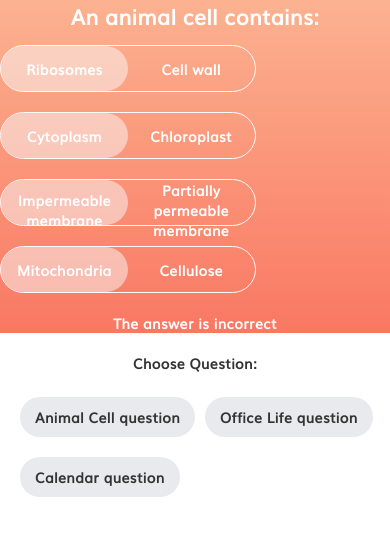
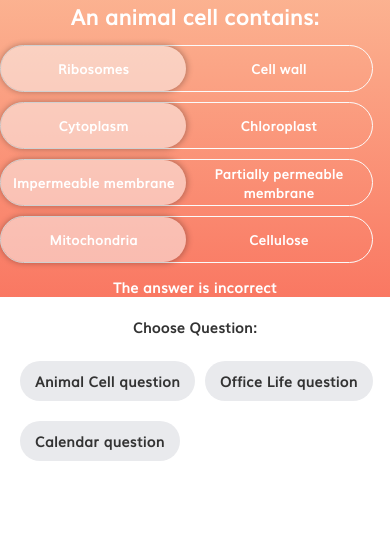
Before and after one commit to jackthb/multi-choice-component, a React (Create React App) app: page / in a window 390 px wide. Shown: the top 536 px of the page. Built offline with nearby package versions, Linux system fonts and the light colour scheme.

Commit message:
refactoring and responsiveness

```diff
--- a/src/components/Slider.css
+++ b/src/components/Slider.css
@@ -1,13 +1,23 @@
+@keyframes fadeIn {
+  0% {
+    opacity: 0;
+  }
+  100% {
+    opacity: 1;
+  }
+}
+
 .slider {
   display: grid;
-  align-items: center;
+  justify-items: center;
   grid-template-columns: repeat(2, 1fr);
   width: 65%;
   height: 45px;
-  margin: 0 0 20px;
+  margin: 10px 0px;
   border-radius: 100px;
   border: solid 1px #fbfbfb;
   position: relative;
+  z-index: 0;
 }
 
 .slide {
@@ -19,35 +29,70 @@
   z-index: 1;
   border-radius: 4rem;
   background-color: rgba(249, 249, 249, 0.5);
-  box-shadow: 0 2px 12px 6px, rgba(249, 249, 249, 0.5);
-  animation-duration: 0.5s;
-  animation-direction: forwards;
-  animation-iteration-count: 1;
-  animation-fill-mode: forwards;
+  box-shadow: 0 0 6px 1px rgb(0 0 0 / 30%);
   transition: transform 500ms ease, background 500ms ease;
+  animation: fadeIn 0.2s ease-in 0s forwards;
 }
 
 input:checked + label + .slide {
   -webkit-transform: translateX(100%);
   -ms-transform: translateX(100%);
   transform: translateX(100%);
-  animation: forwards;
 }
 
 input:checked + label {
-  color: #907c6e;
+  color: rgba(0, 0, 0, 0.8);
+}
+
+label:hover {
+  color: rgba(0, 0, 0, 0.4);
+}
+
+input:disabled + label:hover {
+  color: rgba(0, 0, 0, 0.8);
 }
 
 input {
   width: 100%;
   height: 100%;
 }
+
 label {
   user-select: none;
   cursor: pointer;
   z-index: 2;
+  width: 100%;
+  justify-content: center;
+  height: 100%;
+  display: flex;
+  align-items: center;
+  transition: 0.5s all ease-in-out;
 }
 
 input[type="radio"] {
   display: none;
 }
+
+@media (max-width: 895px) {
+  .slider {
+    width: 90vw;
+  }
+}
+
+@media (max-width: 740px) {
+  .slider {
+    width: 95vw;
+  }
+}
+
+@media (max-width: 550px) {
+  .slider {
+    width: 95vw;
+  }
+}
+
+@media (max-width: 400px) {
+  label {
+    font-size: 13px;
+  }
+}
```
